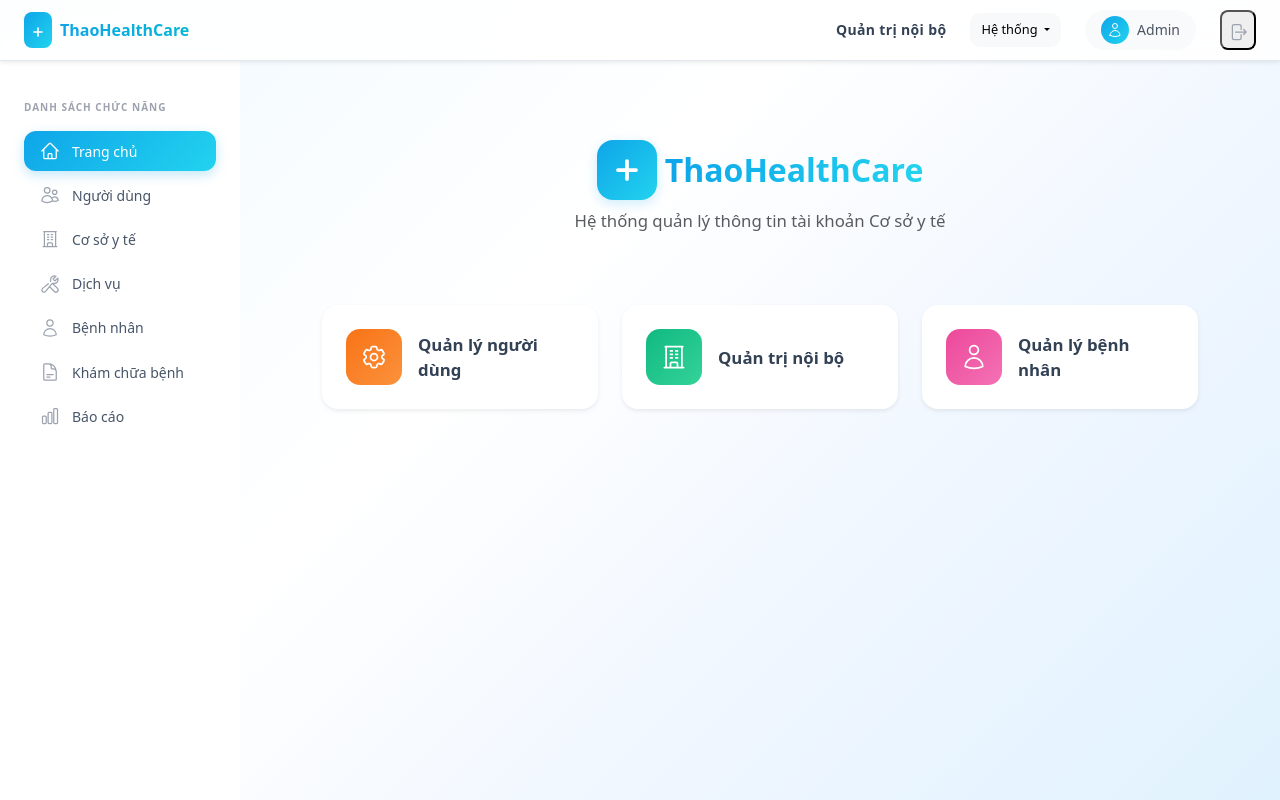
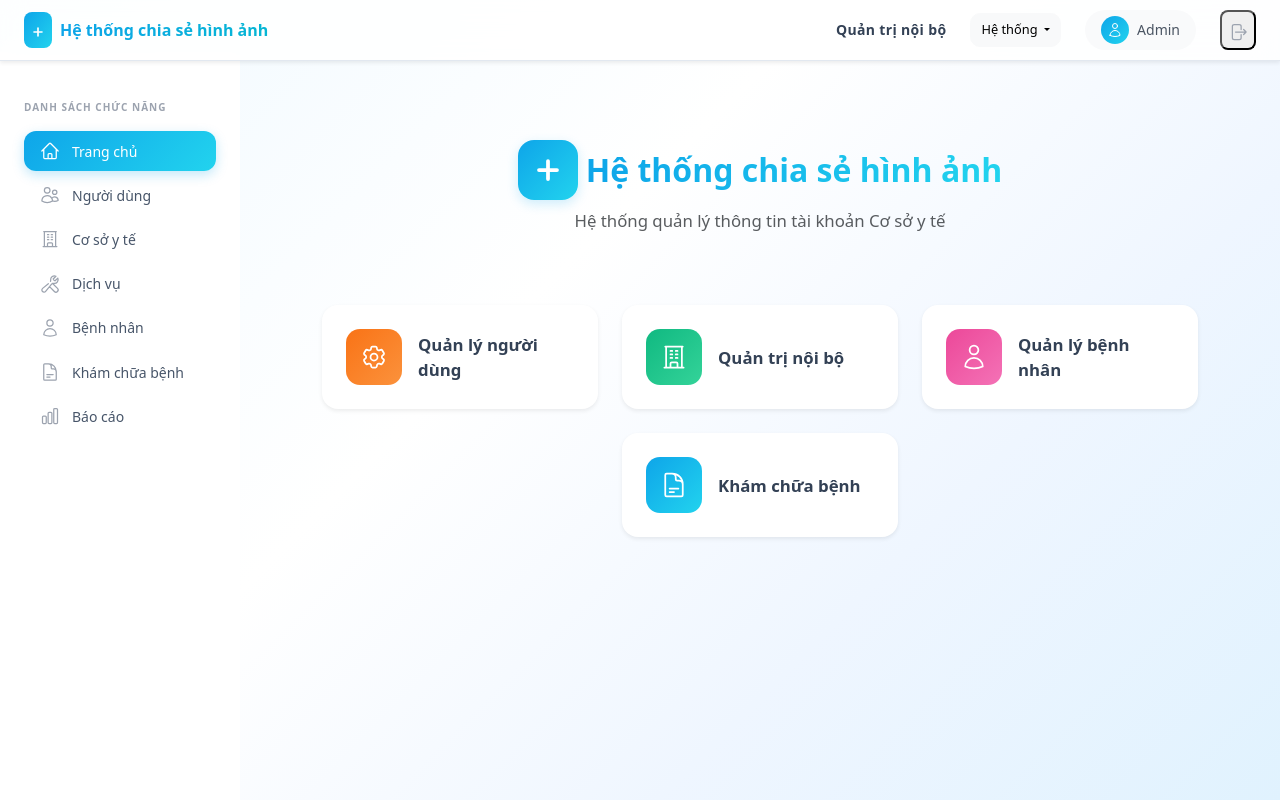
Before and after one commit to ctqhbn/healthcare, a Django app: page /dashboard/ in a window 1280 px wide. Run offline with Django 5.2, Linux system fonts and the light colour scheme; a user stored in the database is signed in; data comes from the database, SQL or seed files in the repository; both versions use the stored data as it was after the commit; some libraries are stand-ins or nearby versions.

Commit message:
Refactor role permissions, update UI titles, and enhance examination handling

```diff
--- a/api/management/commands/seed_roles_permissions.py
+++ b/api/management/commands/seed_roles_permissions.py
@@ -42,12 +42,10 @@ ROLES_DATA = [
     {
         'code': 'doctor',
         'name': 'Bác sĩ',
-        'description': 'Quản lý khám chữa bệnh, chuẩn đoán và xem bệnh nhân',
+        'description': 'Quản lý khám chữa bệnh và xem bệnh nhân',
         'permissions': [
             'patient.view',
             'examination.view', 'examination.create', 'examination.edit', 'examination.delete',
-            'diagnosis.view', 'diagnosis.create', 'diagnosis.edit', 'diagnosis.delete',
-            'report.view',
         ],
     },
     {
--- a/api/templates/base.html
+++ b/api/templates/base.html
@@ -3,7 +3,7 @@
 <head>
     <meta charset="UTF-8">
     <meta name="viewport" content="width=device-width, initial-scale=1.0">
-    <title>{% block title %}Dashboard{% endblock %} - ThaoHealthCare</title>
+    <title>{% block title %}Dashboard{% endblock %} - Hệ thống chia sẻ hình ảnh</title>
     <script src="https://cdn.tailwindcss.com"></script>
     <script>
         tailwind.config = {
@@ -297,7 +297,7 @@
                         <path stroke-linecap="round" stroke-linejoin="round" stroke-width="2.5" d="M12 6v6m0 0v6m0-6h6m-6 0H6"/>
                     </svg>
                 </div>
-                <span class="text-base font-bold bg-gradient-to-r from-primary to-cyan-500 bg-clip-text" style="color:transparent; -webkit-background-clip:text;">ThaoHealthCare</span>
+                <span class="text-base font-bold bg-gradient-to-r from-primary to-cyan-500 bg-clip-text" style="color:transparent; -webkit-background-clip:text;">Hệ thống chia sẻ hình ảnh</span>
             </a>
         </div>
         <div class="flex items-center gap-4">
@@ -378,13 +378,9 @@
                     <svg class="w-5 h-5 text-gray-400" fill="none" viewBox="0 0 24 24" stroke="currentColor"><path stroke-linecap="round" stroke-linejoin="round" stroke-width="1.5" d="M2.25 12l8.954-8.955a1.126 1.126 0 011.591 0L21.75 12M4.5 9.75v10.125c0 .621.504 1.125 1.125 1.125H9.75v-4.875c0-.621.504-1.125 1.125-1.125h2.25c.621 0 1.125.504 1.125 1.125V21h4.125c.621 0 1.125-.504 1.125-1.125V9.75M8.25 21h8.25"/></svg>
                     Trang chủ
                 </a>
-                <a href="{% url 'diagnosis_list' %}" class="nav-item-link {% if tab == 'diagnosis' %}active{% endif %}">
-                    <svg class="w-5 h-5 text-gray-400" fill="none" viewBox="0 0 24 24" stroke="currentColor"><path stroke-linecap="round" stroke-linejoin="round" stroke-width="1.5" d="M9 12h3.75M9 15h3.75M9 18h3.75m3 .75H18a2.25 2.25 0 002.25-2.25V6.108c0-1.135-.845-2.098-1.976-2.192a48.424 48.424 0 00-1.123-.08m-5.801 0c-.065.21-.1.433-.1.664 0 .414.336.75.75.75h4.5a.75.75 0 00.75-.75 2.25 2.25 0 00-.1-.664m-5.8 0A2.251 2.251 0 0113.5 2.25H15a2.25 2.25 0 012.15 1.586m-5.8 0c-.376.023-.75.05-1.124.08C9.095 4.01 8.25 4.973 8.25 6.108V8.25m0 0H4.875c-.621 0-1.125.504-1.125 1.125v11.25c0 .621.504 1.125 1.125 1.125h9.75c.621 0 1.125-.504 1.125-1.125V9.375c0-.621-.504-1.125-1.125-1.125H8.25zM6.75 12h.008v.008H6.75V12zm0 3h.008v.008H6.75V15zm0 3h.008v.008H6.75V18z"/></svg>
-                    Danh mục chẩn đoán
-                </a>
-                <a href="{% url 'diagnosis_report' %}" class="nav-item-link {% if tab == 'diagnosis_report' %}active{% endif %}">
-                    <svg class="w-5 h-5 text-gray-400" fill="none" viewBox="0 0 24 24" stroke="currentColor"><path stroke-linecap="round" stroke-linejoin="round" stroke-width="1.5" d="M3 13.125C3 12.504 3.504 12 4.125 12h2.25c.621 0 1.125.504 1.125 1.125v6.75C7.5 20.496 6.996 21 6.375 21h-2.25A1.125 1.125 0 013 19.875v-6.75zM9.75 8.625c0-.621.504-1.125 1.125-1.125h2.25c.621 0 1.125.504 1.125 1.125v11.25c0 .621-.504 1.125-1.125 1.125h-2.25a1.125 1.125 0 01-1.125-1.125V8.625zM16.5 4.125c0-.621.504-1.125 1.125-1.125h2.25C20.496 3 21 3.504 21 4.125v15.75c0 .621-.504 1.125-1.125 1.125h-2.25a1.125 1.125 0 01-1.125-1.125V4.125z"/></svg>
-                    Báo cáo thống kê
+                <a href="{% url 'examination_list' %}" class="nav-item-link {% if tab == 'examinations' %}active{% endif %}">
+                    <svg class="w-5 h-5 text-gray-400" fill="none" viewBox="0 0 24 24" stroke="currentColor"><path stroke-linecap="round" stroke-linejoin="round" stroke-width="1.5" d="M19.5 14.25v-2.625a3.375 3.375 0 00-3.375-3.375h-1.5A1.125 1.125 0 0113.5 7.125v-1.5a3.375 3.375 0 00-3.375-3.375H8.25m0 12.75h7.5m-7.5 3H12M10.5 2.25H5.625c-.621 0-1.125.504-1.125 1.125v17.25c0 .621.504 1.125 1.125 1.125h12.75c.621 0 1.125-.504 1.125-1.125V11.25a9 9 0 00-9-9z"/></svg>
+                    Khám chữa bệnh
                 </a>
                 {% endif %}
             </nav>
--- a/api/templates/dashboard_home.html
+++ b/api/templates/dashboard_home.html
@@ -9,7 +9,7 @@
                 <path stroke-linecap="round" stroke-linejoin="round" d="M12 6v6m0 0v6m0-6h6m-6 0H6"/>
             </svg>
         </span>
-        <span style="font-size:2rem; font-weight:800; background:linear-gradient(90deg,#0ea5e9,#22d3ee); -webkit-background-clip:text; -webkit-text-fill-color:transparent;">ThaoHealthCare</span>
+        <span style="font-size:2rem; font-weight:800; background:linear-gradient(90deg,#0ea5e9,#22d3ee); -webkit-background-clip:text; -webkit-text-fill-color:transparent;">Hệ thống chia sẻ hình ảnh</span>
     </div>
     <p class="text-muted" style="font-size:1.05rem;">Hệ thống quản lý thông tin tài khoản Cơ sở y tế</p>
 </div>
@@ -59,12 +59,41 @@
             </div>
         </a>
     </div>
+    <div class="col-md-4">
+        <a href="{% url 'examination_list' %}" class="text-decoration-none">
+            <div class="card border-0 shadow-sm h-100" style="border-radius:16px; overflow:hidden; transition: transform 0.2s, box-shadow 0.2s;" onmouseover="this.style.transform='translateY(-4px)'; this.style.boxShadow='0 8px 25px rgba(0,0,0,0.1)';" onmouseout="this.style.transform=''; this.style.boxShadow='';">
+                <div class="card-body d-flex align-items-center gap-3 p-4">
+                    <div style="width:56px; height:56px; border-radius:14px; background:linear-gradient(135deg,#0ea5e9,#22d3ee); display:flex; align-items:center; justify-content:center; flex-shrink:0;">
+                        <svg width="28" height="28" fill="none" viewBox="0 0 24 24" stroke="white" stroke-width="1.5">
+                            <path stroke-linecap="round" stroke-linejoin="round" d="M19.5 14.25v-2.625a3.375 3.375 0 00-3.375-3.375h-1.5A1.125 1.125 0 0113.5 7.125v-1.5a3.375 3.375 0 00-3.375-3.375H8.25m0 12.75h7.5m-7.5 3H12M10.5 2.25H5.625c-.621 0-1.125.504-1.125 1.125v17.25c0 .621.504 1.125 1.125 1.125h12.75c.621 0 1.125-.504 1.125-1.125V11.25a9 9 0 00-9-9z"/>
+                        </svg>
+                    </div>
+                    <span style="font-size:1.05rem; font-weight:600; color:#334155;">Khám chữa bệnh</span>
+                </div>
+            </div>
+        </a>
+    </div>
 </div>
 {% endif %}
 
 {% if user.role_code == "doctor" %}
-<div class="row justify-content-center g-4" style="max-width: 600px; margin: 0 auto;">
-    <div class="col-md-6">
+<div class="row justify-content-center g-4" style="max-width: 420px; margin: 0 auto;">
+    <div class="col-12">
+        <a href="{% url 'examination_list' %}" class="text-decoration-none">
+            <div class="card border-0 shadow-sm h-100" style="border-radius:16px; overflow:hidden; transition: transform 0.2s, box-shadow 0.2s;" onmouseover="this.style.transform='translateY(-4px)'; this.style.boxShadow='0 8px 25px rgba(0,0,0,0.1)';" onmouseout="this.style.transform=''; this.style.boxShadow='';">
+                <div class="card-body d-flex align-items-center gap-3 p-4">
+                    <div style="width:56px; height:56px; border-radius:14px; background:linear-gradient(135deg,#0ea5e9,#22d3ee); display:flex; align-items:center; justify-content:center; flex-shrink:0;">
+                        <svg width="28" height="28" fill="none" viewBox="0 0 24 24" stroke="white" stroke-width="1.5">
+                            <path stroke-linecap="round" stroke-linejoin="round" d="M19.5 14.25v-2.625a3.375 3.375 0 00-3.375-3.375h-1.5A1.125 1.125 0 0113.5 7.125v-1.5a3.375 3.375 0 00-3.375-3.375H8.25m0 12.75h7.5m-7.5 3H12M10.5 2.25H5.625c-.621 0-1.125.504-1.125 1.125v17.25c0 .621.504 1.125 1.125 1.125h12.75c.621 0 1.125-.504 1.125-1.125V11.25a9 9 0 00-9-9z"/>
+                        </svg>
+                    </div>
+                    <span style="font-size:1.05rem; font-weight:600; color:#334155;">Khám chữa bệnh</span>
+                </div>
+            </div>
+        </a>
+    </div>
+    {% comment %}
+    <div class="col-md-4">
         <a href="{% url 'diagnosis_list' %}" class="text-decoration-none">
             <div class="card border-0 shadow-sm h-100" style="border-radius:16px; overflow:hidden; transition: transform 0.2s, box-shadow 0.2s;" onmouseover="this.style.transform='translateY(-4px)'; this.style.boxShadow='0 8px 25px rgba(0,0,0,0.1)';" onmouseout="this.style.transform=''; this.style.boxShadow='';">
                 <div class="card-body d-flex align-items-center gap-3 p-4">
@@ -78,7 +107,7 @@
             </div>
         </a>
     </div>
-    <div class="col-md-6">
+    <div class="col-md-4">
         <a href="{% url 'diagnosis_report' %}" class="text-decoration-none">
             <div class="card border-0 shadow-sm h-100" style="border-radius:16px; overflow:hidden; transition: transform 0.2s, box-shadow 0.2s;" onmouseover="this.style.transform='translateY(-4px)'; this.style.boxShadow='0 8px 25px rgba(0,0,0,0.1)';" onmouseout="this.style.transform=''; this.style.boxShadow='';">
                 <div class="card-body d-flex align-items-center gap-3 p-4">
@@ -92,6 +121,7 @@
             </div>
         </a>
     </div>
+    {% endcomment %}
 </div>
 {% endif %}
 
--- a/api/templates/examination_detail.html
+++ b/api/templates/examination_detail.html
@@ -18,7 +18,9 @@
         <div class="col-md-3"><strong>Cơ sở:</strong> {{ examination.facility.name }}</div>
         <div class="col-md-3"><strong>BS phụ trách:</strong> {{ examination.doctor.name|default:"—" }}</div>
         <div class="col-md-3"><strong>Trạng thái:</strong>
-            {% if examination.status == 'awaiting_payment' %}
+            {% if has_pending_consult %}
+                <span class="badge-role" style="background:#fef3c7; color:#d97706;">Chờ hội chẩn</span>
+            {% elif examination.status == 'awaiting_payment' %}
                 <span class="badge-role" style="background:#f3e8ff; color:#9333ea;">Chờ thanh toán</span>
             {% elif examination.status == 'pending' %}
                 <span class="badge-role" style="background:#fef3c7; color:#d97706;">Chờ khám</span>
--- a/api/templates/examination_list.html
+++ b/api/templates/examination_list.html
@@ -48,7 +48,9 @@
                     {% endif %}
                 </td>
                 <td>
-                    {% if exam.status == 'awaiting_payment' %}
+                    {% if exam.has_pending_consult %}
+                        <span class="badge-role" style="background:#fef3c7; color:#d97706;">Chờ hội chẩn</span>
+                    {% elif exam.status == 'awaiting_payment' %}
                         <span class="badge-role" style="background:#f3e8ff; color:#9333ea;">Chờ thanh toán</span>
                     {% elif exam.status == 'pending' %}
                         <span class="badge-role" style="background:#fef3c7; color:#d97706;">Chờ khám</span>
--- a/api/templates/login.html
+++ b/api/templates/login.html
@@ -4,7 +4,7 @@
 <head>
     <meta charset="UTF-8">
     <meta name="viewport" content="width=device-width, initial-scale=1.0">
-    <title>Đăng nhập - ThaoHealthCare</title>
+    <title>Đăng nhập - Hệ thống chia sẻ hình ảnh</title>
     <script src="https://cdn.tailwindcss.com"></script>
     <script>
         tailwind.config = {
@@ -30,7 +30,7 @@
                           d="M12 6v6m0 0v6m0-6h6m-6 0H6" />
                 </svg>
             </div>
-            <span class="text-lg font-bold tracking-wide text-primary">ThaoHealthCare</span>
+            <span class="text-lg font-bold tracking-wide text-primary">Hệ thống chia sẻ hình ảnh</span>
         </div>
         <div class="text-sm text-gray-500">Quản trị nội bộ</div>
     </nav>
@@ -47,7 +47,7 @@
                               d="M12 6v6m0 0v6m0-6h6m-6 0H6" />
                     </svg>
                 </div>
-                <span class="text-3xl font-extrabold bg-gradient-to-r from-primary to-cyan-500 bg-clip-text text-transparent tracking-wide">ThaoHealthCare</span>
+                <span class="text-3xl font-extrabold bg-gradient-to-r from-primary to-cyan-500 bg-clip-text text-transparent tracking-wide">Hệ thống chia sẻ hình ảnh</span>
             </div>
             <p class="text-sm text-gray-400">Nền tảng hỗ trợ tư vấn khám chữa bệnh từ xa</p>
             <h2 class="text-xl font-medium text-gray-500 mt-2">Quản trị nội bộ</h2>
--- a/api/templates/patient_base.html
+++ b/api/templates/patient_base.html
@@ -3,7 +3,7 @@
 <head>
     <meta charset="UTF-8">
     <meta name="viewport" content="width=device-width, initial-scale=1.0">
-    <title>{% block title %}Tra cứu{% endblock %} - ThaoHealthCare</title>
+    <title>{% block title %}Tra cứu{% endblock %} - Hệ thống chia sẻ hình ảnh</title>
     <script src="https://cdn.tailwindcss.com"></script>
     <script>
         tailwind.config = {
@@ -133,7 +133,7 @@
                         <path stroke-linecap="round" stroke-linejoin="round" stroke-width="2.5" d="M12 6v6m0 0v6m0-6h6m-6 0H6"/>
                     </svg>
                 </div>
-                <span class="text-base font-bold bg-gradient-to-r from-primary to-cyan-500 bg-clip-text" style="color:transparent; -webkit-background-clip:text;">ThaoHealthCare</span>
+                <span class="text-base font-bold bg-gradient-to-r from-primary to-cyan-500 bg-clip-text" style="color:transparent; -webkit-background-clip:text;">Hệ thống chia sẻ hình ảnh</span>
             </a>
         </div>
         <div class="flex items-center gap-4">
--- a/api/templates/patient_login.html
+++ b/api/templates/patient_login.html
@@ -4,7 +4,7 @@
 <head>
     <meta charset="UTF-8">
     <meta name="viewport" content="width=device-width, initial-scale=1.0">
-    <title>Đăng nhập Bệnh nhân - ThaoHealthCare</title>
+    <title>Đăng nhập Bệnh nhân - Hệ thống chia sẻ hình ảnh</title>
     <script src="https://cdn.tailwindcss.com"></script>
     <script>
         tailwind.config = {
@@ -30,7 +30,7 @@
                           d="M12 6v6m0 0v6m0-6h6m-6 0H6" />
                 </svg>
             </div>
-            <span class="text-lg font-bold tracking-wide text-primary">ThaoHealthCare</span>
+            <span class="text-lg font-bold tracking-wide text-primary">Hệ thống chia sẻ hình ảnh</span>
         </div>
         <div class="text-sm text-gray-500">Cổng tra cứu bệnh nhân</div>
     </nav>
@@ -47,7 +47,7 @@
                               d="M12 6v6m0 0v6m0-6h6m-6 0H6" />
                     </svg>
                 </div>
-                <span class="text-3xl font-extrabold bg-gradient-to-r from-primary to-cyan-500 bg-clip-text text-transparent tracking-wide">ThaoHealthCare</span>
+                <span class="text-3xl font-extrabold bg-gradient-to-r from-primary to-cyan-500 bg-clip-text text-transparent tracking-wide">Hệ thống chia sẻ hình ảnh</span>
             </div>
             <p class="text-sm text-gray-400">Nền tảng hỗ trợ tư vấn khám chữa bệnh từ xa</p>
             <h2 class="text-xl font-medium text-gray-500 mt-2">Tra cứu kết quả khám bệnh</h2>
--- a/api/views.py
+++ b/api/views.py
@@ -15,7 +15,7 @@ from api.models import (
 from django.http import HttpResponse, JsonResponse, HttpResponseBadRequest
 from django.contrib.auth.hashers import make_password
 from django.views.decorators.http import require_GET
-from django.db.models import Count, Sum
+from django.db.models import Count, Exists, OuterRef, Q, Sum
 from django.db.models.functions import ExtractMonth, ExtractYear
 from django.utils.dateparse import parse_date
 
@@ -24,6 +24,41 @@ from django.contrib.auth import authenticate, login, logout as auth_logout
 from datetime import datetime
 
 import json
+
+
+def accessible_examinations_for(user, queryset=None):
+    if queryset is None:
+        queryset = MedicalExamination.objects.all()
+
+    if getattr(user, 'role_code', None) == 'admin':
+        return queryset
+
+    if getattr(user, 'role_code', None) == 'doctor':
+        access_filter = Q(consults__doctor=user)
+        if user.facility_id:
+            access_filter |= Q(facility_id=user.facility_id)
+
+        allowed_ids = (
+            MedicalExamination.objects
+            .filter(access_filter)
+            .values('pk')
+            .distinct()
+        )
+        return queryset.filter(pk__in=allowed_ids)
+
+    return queryset.none()
+
+
+def examination_not_found_response():
+    return JsonResponse({'error': 'Không tìm thấy phiếu khám'}, status=404)
+
+
+def pending_consult_filter_for(user):
+    return ExaminationConsult.objects.filter(
+        Q(result__isnull=True) | Q(result=''),
+        examination=OuterRef('pk'),
+        doctor=user,
+    )
 
 
 @admin_required
@@ -268,13 +303,25 @@ def patient_list(request):
 
 @permission_required('examination.view')
 def examination_list(request):
-    examinations = MedicalExamination.objects.select_related(
+    examinations = accessible_examinations_for(request.user, MedicalExamination.objects.select_related(
         'patient', 'facility', 'doctor'
-    ).prefetch_related('examination_services__service').annotate(
+    )).prefetch_related('examination_services__service').annotate(
         total_price=Sum('examination_services__price')
     ).order_by('-examination_date')
+    if request.user.role_code == 'doctor':
+        examinations = examinations.annotate(
+            has_pending_consult=Exists(pending_consult_filter_for(request.user))
+        )
+
     patients = Patient.objects.all()
     facilities = MedicalFacility.objects.prefetch_related('services').filter(status='active')
+    if request.user.role_code == 'doctor':
+        accessible_facility_ids = accessible_examinations_for(request.user).values_list('facility_id', flat=True)
+        facility_filter = Q(pk__in=accessible_facility_ids)
+        if request.user.facility_id:
+            facility_filter |= Q(pk=request.user.facility_id)
+        facilities = facilities.filter(facility_filter).distinct()
+
     doctors = User.objects.filter(role__code='doctor')
     return render(request, 'examination_list.html', {
         'examinations': examinations,
@@ -288,18 +335,30 @@ def examination_list(request):
 
 @permission_required('examination.view')
 def examination_detail(request, pk):
-    exam = MedicalExamination.objects.select_related('patient', 'facility', 'doctor').get(pk=pk)
+    try:
+        exam = accessible_examinations_for(
+            request.user,
+            MedicalExamination.objects.select_related('patient', 'facility', 'doctor')
+        ).get(pk=pk)
+    except MedicalExamination.DoesNotExist:
+        return examination_not_found_response()
+
     services = ExaminationService.objects.filter(examination=exam).select_related(
         'service', 'assigned_doctor'
     ).prefetch_related('documents')
     overall_docs = ExaminationDocument.objects.filter(examination=exam)
     consults = ExaminationConsult.objects.filter(examination=exam).select_related('doctor')
+    has_pending_consult = (
+        request.user.role_code == 'doctor'
+        and consults.filter(doctor=request.user).filter(Q(result__isnull=True) | Q(result='')).exists()
+    )
     doctors = User.objects.filter(role__code='doctor')
     return render(request, 'examination_detail.html', {
         'examination': exam,
         'services': services,
         'overall_docs': overall_docs,
         'consults': consults,
+        'has_pending_consult': has_pending_consult,
         'doctors': doctors,
         'tab': 'examinations',
     })
@@ -309,7 +368,10 @@ def examination_detail(request, pk):
 @permission_required('examination.view')
 def get_examination(request, pk):
     try:
-        exam = MedicalExamination.objects.select_related('patient', 'facility', 'doctor').get(pk=pk)
+        exam = accessible_examinations_for(
+            request.user,
+            MedicalExamination.objects.select_related('patient', 'facility', 'doctor')
+        ).get(pk=pk)
         services = ExaminationService.objects.filter(examination=exam).select_related('service', 'assigned_doctor')
         exam_docs = ExaminationDocument.objects.filter(examination=exam)
 
@@ -361,6 +423,9 @@ def create_examination(request):
         try:
             patient_id = request.POST['patient_id']
             facility_id = request.POST['facility_id']
+            if request.user.role_code == 'doctor' and str(request.user.facility_id or '') != str(facility_id):
+                return JsonResponse({'error': 'Không được phép tạo phiếu khám ngoài cơ sở trực thuộc'}, status=403)
+
             doctor_id = request.POST.get('doctor_id')
             examination_date = request.POST['examination_date']
             status = request.POST.get('status', 'awaiting_payment')
@@ -427,7 +492,10 @@ def create_examination(request):
 def update_examination(request, pk):
     if request.method == 'POST':
         try:
-            exam = MedicalExamination.objects.get(pk=pk)
+            exam = accessible_examinations_for(request.user).get(pk=pk)
+            if request.user.role_code == 'doctor' and str(exam.facility_id) != str(request.POST['facility_id']):
+                return JsonResponse({'error': 'Không được phép chuyển phiếu khám sang cơ sở khác'}, status=403)
+
             exam.patient_id = request.POST['patient_id']
             exam.facility_id = request.POST['facility_id']
             doctor_id = request.POST.get('doctor_id')
@@ -506,7 +574,7 @@ def update_examination(request, pk):
 def delete_examination(request, pk):
     if request.method == 'POST':
         try:
-            exam = MedicalExamination.objects.get(pk=pk)
+            exam = accessible_examinations_for(request.user).get(pk=pk)
             exam.delete()
             return JsonResponse({'message': 'Xóa phiếu khám thành công'})
         except MedicalExamination.DoesNotExist:
@@ -532,7 +600,10 @@ def update_examination_service(request, pk):
     """Update a single examination service (result, doctor, files, etc.)"""
     if request.method == 'POST':
         try:
-            svc = ExaminationService.objects.get(pk=pk)
+            svc = ExaminationService.objects.select_related('examination').get(pk=pk)
+            if not accessible_examinations_for(request.user).filter(pk=svc.examination_id).exists():
+                return examination_not_found_response()
+
             svc.assigned_doctor_id = request.POST.get('assigned_doctor_id') or None
             service_time = request.POST.get('service_time')
             svc.service_time = service_time if service_time else None
@@ -570,7 +641,7 @@ def update_examination_overall(request, pk):
     """Update overall result + upload general documents"""
     if request.method == 'POST':
         try:
-            exam = MedicalExamination.objects.get(pk=pk)
+            exam = accessible_examinations_for(request.user).get(pk=pk)
             exam.overall_result = request.POST.get('overall_result', '')
             exam.save()
 
@@ -595,7 +666,7 @@ def update_examination_status(request, pk):
     if request.method == 'POST':
         try:
             data = json.loads(request.body)
-            exam = MedicalExamination.objects.get(pk=pk)
+            exam = accessible_examinations_for(request.user).get(pk=pk)
             exam.status = data['status']
             exam.save()
             return JsonResponse({'message': 'Cập nhật trạng thái thành công'})
@@ -612,7 +683,10 @@ def delete_examination_doc(request, pk):
     """Delete an examination document"""
     if request.method == 'POST':
         try:
-            doc = ExaminationDocument.objects.get(pk=pk)
+            doc = ExaminationDocument.objects.select_related('examination').get(pk=pk)
+            if not accessible_examinations_for(request.user).filter(pk=doc.examination_id).exists():
+                return examination_not_found_response()
+
             doc.delete()
             return JsonResponse({'message': 'Đã xóa'})
         except ExaminationDocument.DoesNotExist:
@@ -629,9 +703,12 @@ def update_examination_consult(request, pk):
     """
     if request.method == 'POST':
         try:
-            consult = ExaminationConsult.objects.select_related('doctor').get(pk=pk)
+            consult = ExaminationConsult.objects.select_related('doctor', 'examination').get(pk=pk)
             user = request.user
-            if user.role_code != 'admin' and consult.doctor_id != user.id:
+            if not accessible_examinations_for(user).filter(pk=consult.examination_id).exists():
+                return examination_not_found_response()
+
+            if user.role_code != 'admin' and user.facility_id != consult.examination.facility_id and consult.doctor_id != user.id:
                 return JsonResponse({'error': 'Không được phép sửa kết quả của bác sĩ khác'}, status=403)
 
             consult.result = request.POST.get('result', '')
```
Also changed, not shown: db.sqlite3.
